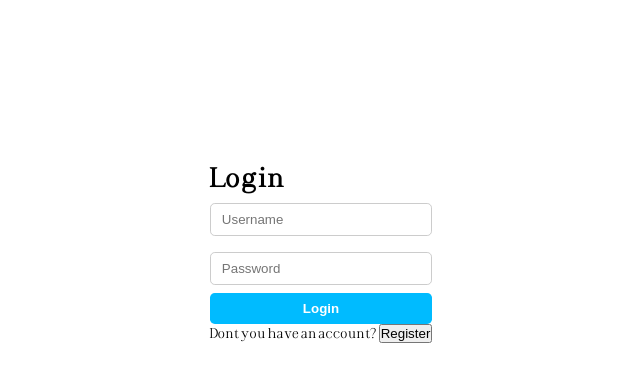
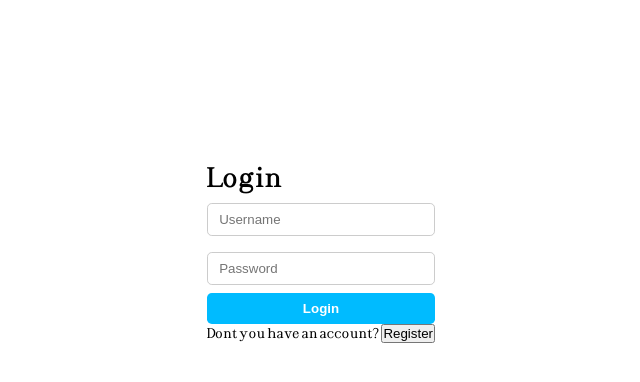
Before and after one commit to Marci0817/gambling-site, a PHP site: page /auth.html in a window 1280 px wide. Shown: the top 382 px of the page, without its empty margins (319-959 px from the left). Run offline with PHP 8.4, Linux system fonts and the light colour scheme.

Commit message:
Fix light variant of display font not working

```diff
--- a/styles/global.css
+++ b/styles/global.css
@@ -48,21 +48,21 @@
 @font-face {
     font-family: "Loyal";
     src: url('/assets/fonts/LoyalRegularv1.otf');
-    font-weight: normal;
+    font-weight: 400;
     font-style: normal;
 }
 
 @font-face {
     font-family: "Loyal";
     src: url('/assets/fonts/LoyalBoldv1.otf');
-    font-weight: bold;
+    font-weight: 700;
     font-style: normal;
 }
 
 @font-face {
     font-family: "Loyal";
     src: url('/assets/fonts/LoyalLightv1.otf');
-    font-weight: lighter;
+    font-weight: 300;
     font-style: normal;
 }
 
```
